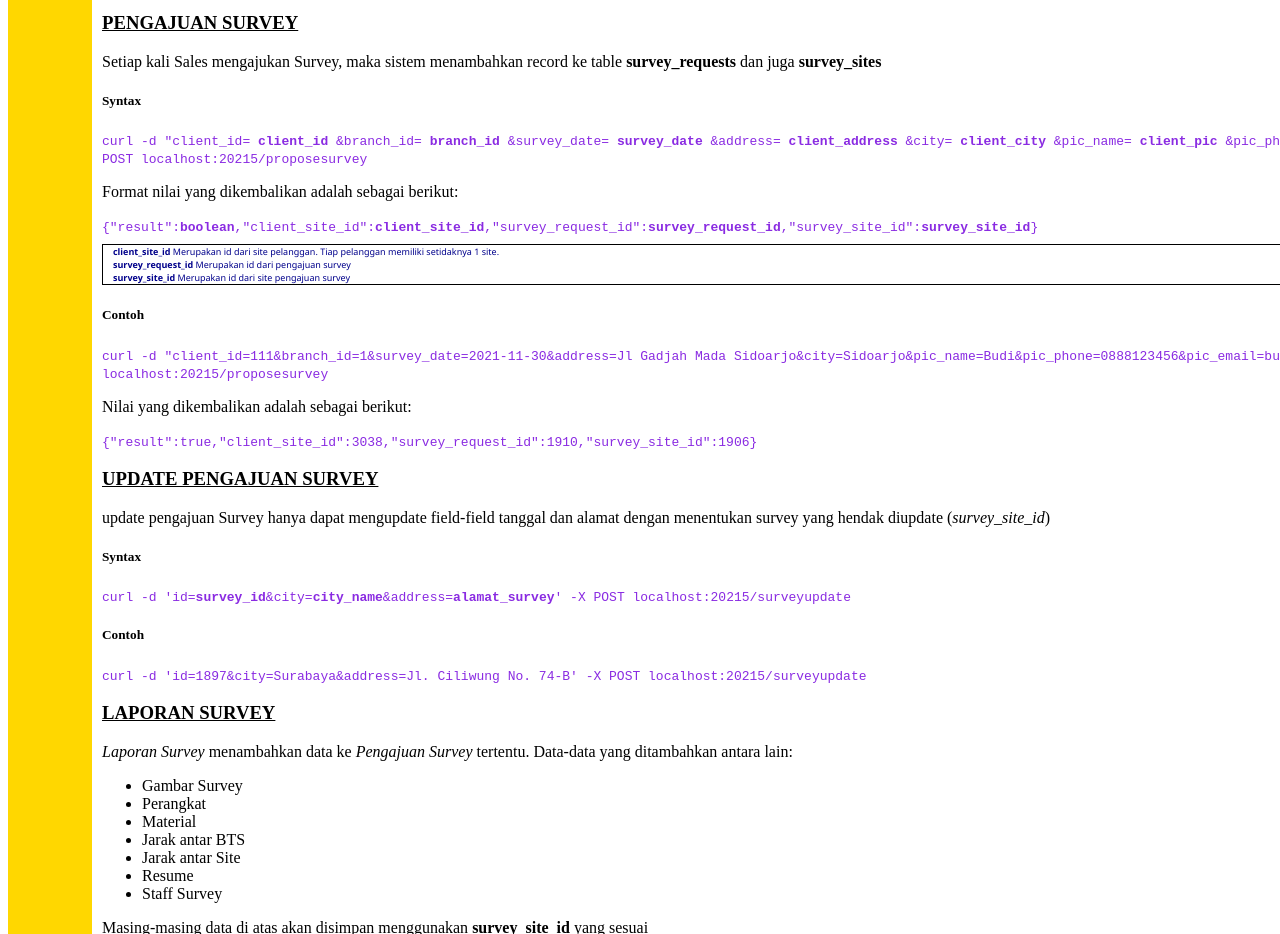
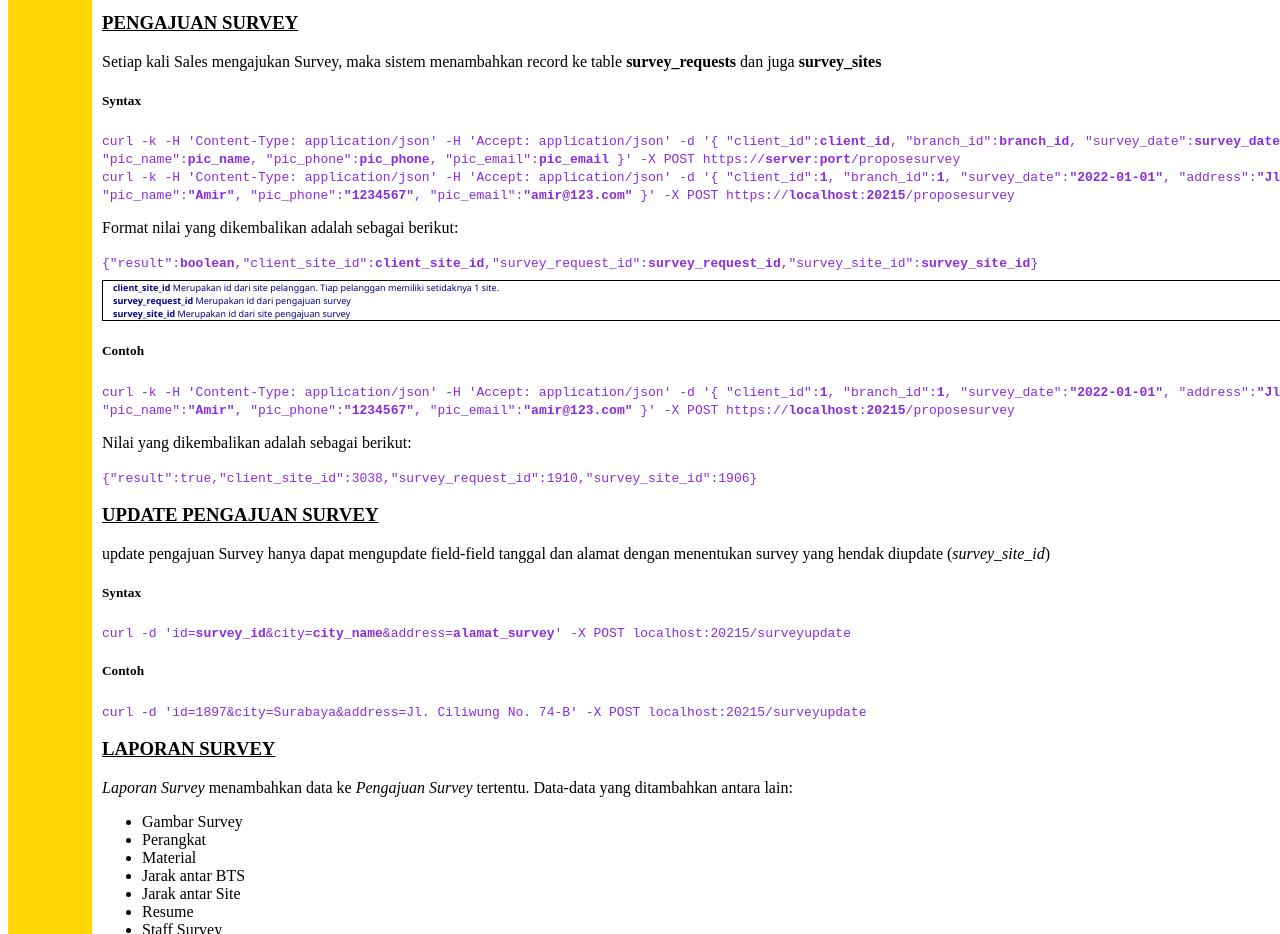
Before and after one commit to pojok-webdev/wo-server-v2, a website: page help/home.ejs in a window 1280 px wide. Shown: the part 6580-7514 px from the top of the page. Drawn offline with nearby package versions, Linux system fonts and the light colour scheme; files that its build step writes are made by us from their sources.

Commit message:
use json post in surveypropose

```diff
--- a/help/survey.ejs
+++ b/help/survey.ejs
@@ -12,9 +12,38 @@
 <h3>Pengajuan Survey</h3>
 <p>Setiap kali Sales mengajukan Survey, maka sistem menambahkan record ke table <strong>survey_requests</strong> dan juga <strong>survey_sites</strong></p>
 <h5>Syntax</h5>
+
 <code>
-    curl -d "client_id= <strong> client_id </strong> &branch_id= <strong> branch_id </strong> &survey_date= <strong> survey_date </strong> &address= <strong> client_address </strong> &city= <strong> client_city </strong> &pic_name= <strong> client_pic </strong> &pic_phone= <strong> pic_phone </strong> &pic_email= <strong>pic_email</strong> " -X POST localhost:20215/proposesurvey
+    curl -k -H 'Content-Type: application/json' -H 'Accept: application/json' -d '{
+        "client_id":<strong>client_id</strong>,
+        "branch_id":<strong>branch_id</strong>,
+        "survey_date":<strong>survey_date</strong>,
+        "address":<strong>address</strong>,
+        "city":<strong>city</strong>,
+        "pic_name":<strong>pic_name</strong>,
+        "pic_phone":<strong>pic_phone</strong>,
+        "pic_email":<strong>pic_email</strong>
+    }' -X POST https://<strong>server</strong>:<strong>port</strong>/proposesurvey
 </code>
+
+<br>
+
+<code>
+    curl -k -H 'Content-Type: application/json' -H 'Accept: application/json' -d '{
+        "client_id":<strong>1</strong>,
+        "branch_id":<strong>1</strong>,
+        "survey_date":<strong>"2022-01-01"</strong>,
+        "address":<strong>"Jl Supersemar 66"</strong>,
+        "city":<strong>"Surabaya"</strong>,
+        "pic_name":<strong>"Amir"</strong>,
+        "pic_phone":<strong>"1234567"</strong>,
+        "pic_email":<strong>"amir@123.com"</strong>
+    }' -X POST https://<strong>localhost</strong>:<strong>20215</strong>/proposesurvey
+</code>
+
+
+
+
 <p>Format nilai yang dikembalikan adalah sebagai berikut:</p>
 <code>
     {"result":<strong>boolean</strong>,"client_site_id":<strong>client_site_id</strong>,"survey_request_id":<strong>survey_request_id</strong>,"survey_site_id":<strong>survey_site_id</strong>}
@@ -30,8 +59,18 @@
 
 <h5>Contoh</h5>
 <code>
-        curl -d "client_id=111&branch_id=1&survey_date=2021-11-30&address=Jl Gadjah Mada Sidoarjo&city=Sidoarjo&pic_name=Budi&pic_phone=0888123456&pic_email=budi@company.com" -X POST localhost:20215/proposesurvey
+    curl -k -H 'Content-Type: application/json' -H 'Accept: application/json' -d '{
+        "client_id":<strong>1</strong>,
+        "branch_id":<strong>1</strong>,
+        "survey_date":<strong>"2022-01-01"</strong>,
+        "address":<strong>"Jl Supersemar 66"</strong>,
+        "city":<strong>"Surabaya"</strong>,
+        "pic_name":<strong>"Amir"</strong>,
+        "pic_phone":<strong>"1234567"</strong>,
+        "pic_email":<strong>"amir@123.com"</strong>
+    }' -X POST https://<strong>localhost</strong>:<strong>20215</strong>/proposesurvey
 </code>
+
 <p>Nilai yang dikembalikan adalah sebagai berikut:</p>
 <code>
     {"result":true,"client_site_id":3038,"survey_request_id":1910,"survey_site_id":1906}
```
